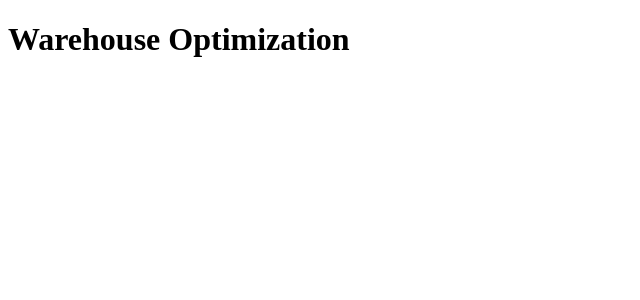
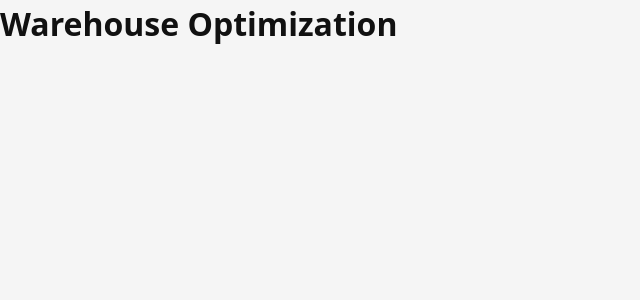
Before and after one commit to Simeon31/Vienna_Project, a React (Vite) app in the folder client/: page / in a window 1280 px wide. Shown: the top 300 px of the page, without its empty margins (0-640 px from the left). Built offline with nearby package versions, Linux system fonts and the light colour scheme.

Commit message:
feat: add design tokens and global styles

```diff
--- a/client/src/main.tsx
+++ b/client/src/main.tsx
@@ -1,5 +1,7 @@
 import { StrictMode } from 'react';
 import { createRoot } from 'react-dom/client';
+import './styles/tokens.css';
+import './styles/global.css';
 import App from './App';
 
 createRoot(document.getElementById('root')!).render(
--- /dev/null
+++ b/client/src/styles/global.css
@@ -0,0 +1,22 @@
+*,
+*::before,
+*::after {
+    box-sizing: border-box;
+}
+
+body {
+    margin: 0;
+    font-family: var(--font-sans);
+    color: var(--color-text);
+    background: var(--color-bg);
+    line-height: 1.5;
+}
+
+h1, h2, h3, p {
+    margin: 0;
+}
+
+:focus-visible {
+    outline: 2px solid currentColor;
+    outline-offset: 2px;
+}
--- /dev/null
+++ b/client/src/styles/tokens.css
@@ -0,0 +1,22 @@
+:root {
+    /* Colors */
+    --color-bg: #f5f5f5;
+    --color-surface: #ffffff;
+    --color-text: #111111;
+    --color-text-muted: #6b6b6b;
+    --color-border: #e2e2e2;
+    --color-primary: #111111;
+    --color-primary-text: #ffffff;
+
+    /* Spacing */
+    --space-1: 0.25rem;
+    --space-2: 0.5rem;
+    --space-3: 0.75rem;
+    --space-4: 1rem;
+    --space-6: 1.5rem;
+    --space-8: 2rem;
+
+    /* Other */
+    --radius: 6px;
+    --font-sans: system-ui, -apple-system, "Segoe UI", Roboto, sans-serif;
+}
```
